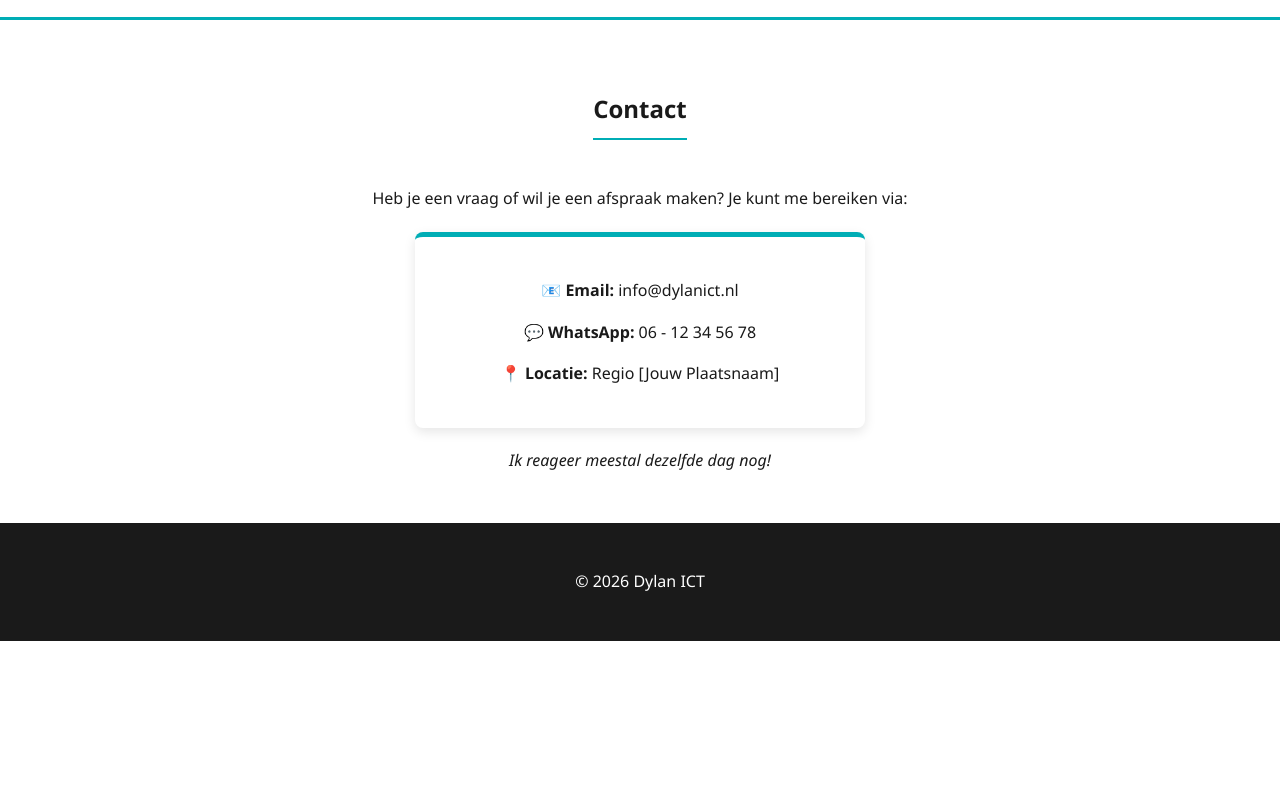
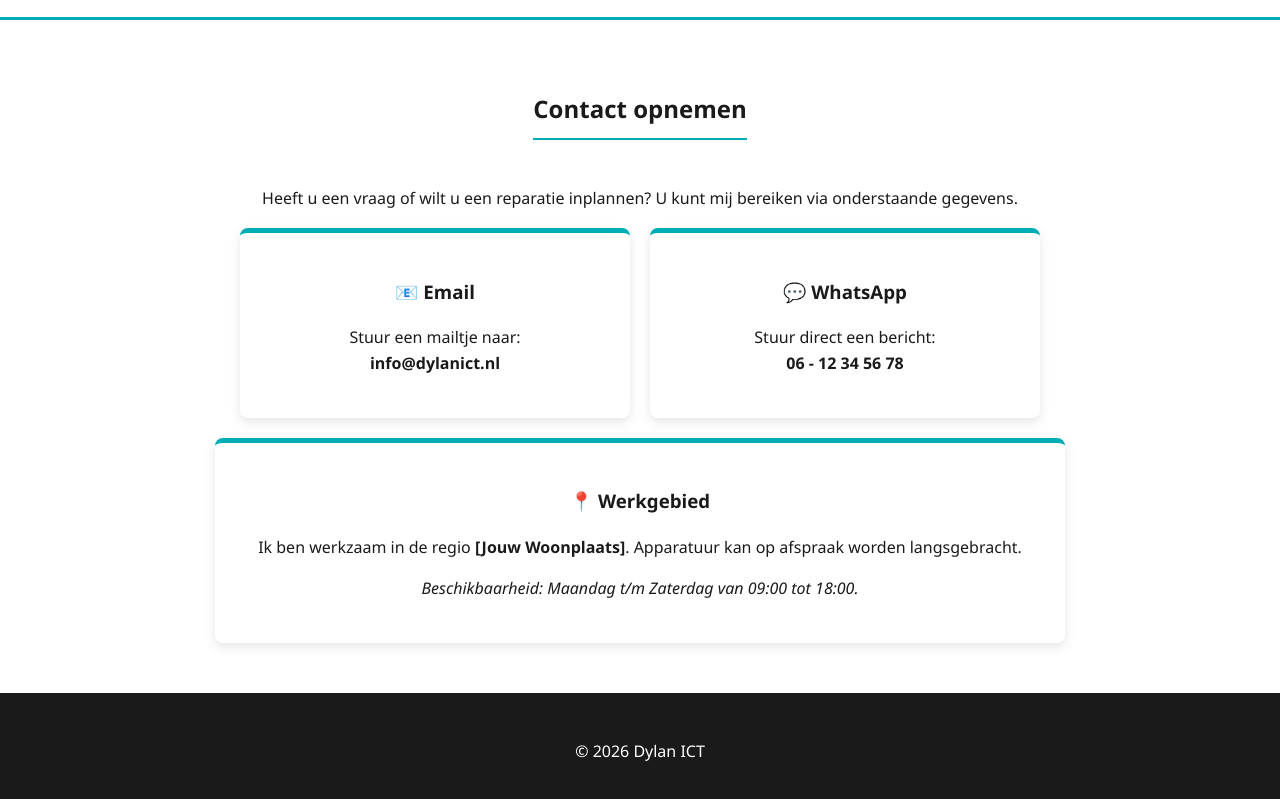
Before and after one commit to DylandLange/dylan-ict, a plain HTML site: page contact.html in a window 1280 px wide. Shown: the part 69-868 px from the top of the page. Before the commit the page ends 800 px from the top, so only its background shows below. Drawn offline with Linux system fonts and the light colour scheme.

Commit message:
Update contact.html

```diff
--- a/contact.html
+++ b/contact.html
@@ -2,6 +2,7 @@
 <html lang="nl">
 <head>
     <meta charset="UTF-8">
+    <meta name="viewport" content="width=device-width, initial-scale=1.0">
     <title>Contact | Dylan ICT</title>
     <link rel="stylesheet" href="style.css">
 </head>
@@ -19,14 +20,25 @@
     </header>
 
     <div class="container" style="text-align: center;">
-        <h2>Contact</h2>
-        <p>Heb je een vraag of wil je een afspraak maken? Je kunt me bereiken via:</p>
-        <div class="card" style="max-width: 400px; margin: 20px auto;">
-            <p><strong>📧 Email:</strong> info@dylanict.nl</p>
-            <p><strong>💬 WhatsApp:</strong> 06 - 12 34 56 78</p>
-            <p><strong>📍 Locatie:</strong> Regio [Jouw Plaatsnaam]</p>
+        <h2>Contact opnemen</h2>
+        <p>Heeft u een vraag of wilt u een reparatie inplannen? U kunt mij bereiken via onderstaande gegevens.</p>
+
+        <div class="grid" style="max-width: 800px; margin: 0 auto;">
+            <div class="card">
+                <h3>📧 Email</h3>
+                <p>Stuur een mailtje naar:<br><strong>info@dylanict.nl</strong></p>
+            </div>
+            <div class="card">
+                <h3>💬 WhatsApp</h3>
+                <p>Stuur direct een bericht:<br><strong>06 - 12 34 56 78</strong></p>
+            </div>
         </div>
-        <p><em>Ik reageer meestal dezelfde dag nog!</em></p>
+
+        <div class="card" style="margin-top: 20px; max-width: 800px; margin-left: auto; margin-right: auto;">
+            <h3>📍 Werkgebied</h3>
+            <p>Ik ben werkzaam in de regio <strong>[Jouw Woonplaats]</strong>. Apparatuur kan op afspraak worden langsgebracht.</p>
+            <p><em>Beschikbaarheid: Maandag t/m Zaterdag van 09:00 tot 18:00.</em></p>
+        </div>
     </div>
 
     <footer>
```
